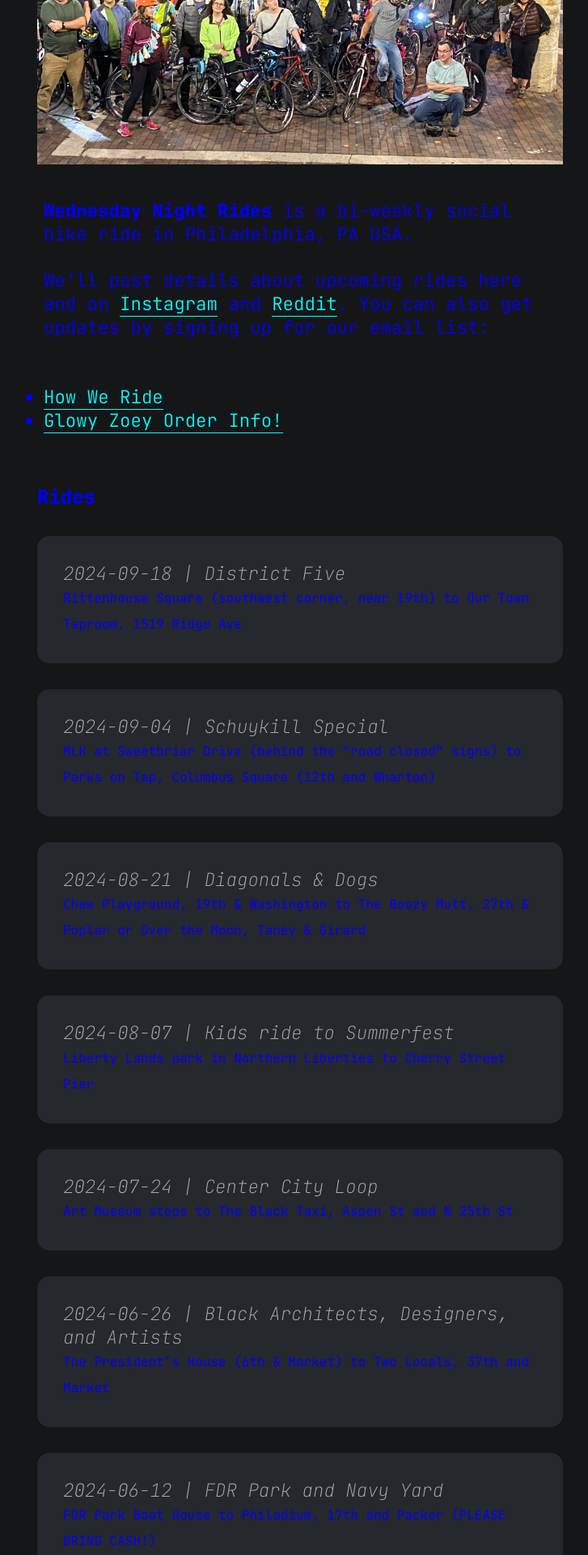
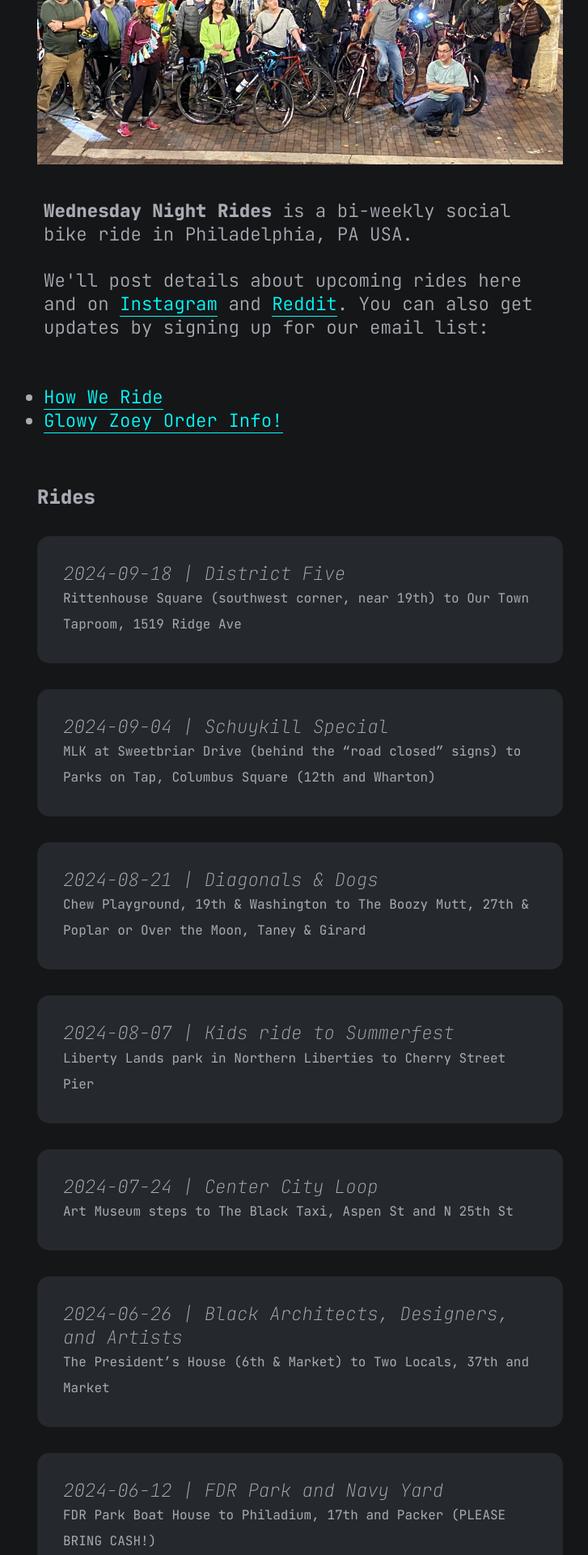
Before and after one commit to wednightrides/wednightrides.github.io, a Jekyll site: the page built from index.md, in a window 1280 px wide. Shown: the part 567-2487 px from the top of the page at 81% size, without its empty margins (269-996 px from the left). Built offline with Jekyll 4.4.1, drawn with Linux system fonts in a browser that asks for light colours; nearby versions of some CDN libraries.

Commit message:
fix colors

```diff
--- a/assets/css/blog.css
+++ b/assets/css/blog.css
@@ -30,7 +30,7 @@
   line-height: 2rem;
   background-color: var(--gray-5);
 }
-a:link, :visited, :hover, :active {
+a:link, a:visited, a:hover, a:active {
   color:blue;
 }
 header {
```
